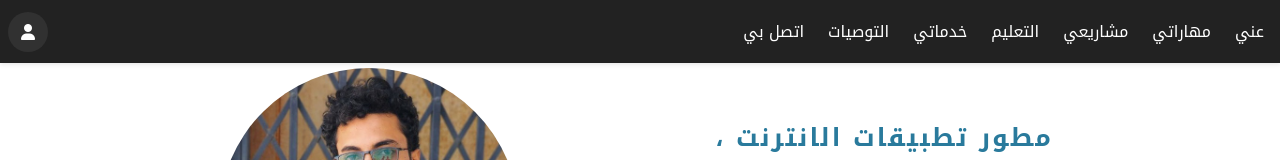
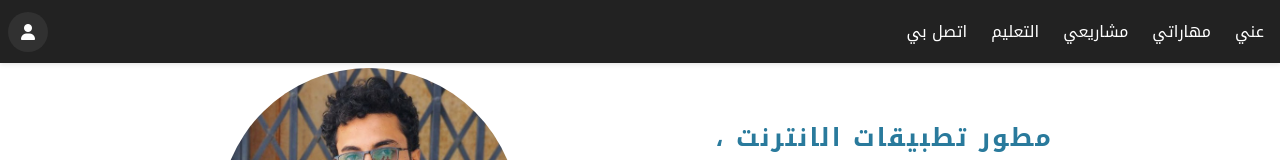
Before and after one commit to AsemNajee/Portfolio, a plain HTML site: page index.html in a window 1280 px wide. Shown: the top 160 px of the page. Drawn offline with Linux system fonts and the light colour scheme.

Commit message:
Update index.html

```diff
--- a/index.html
+++ b/index.html
@@ -25,8 +25,8 @@
             <li><a href="#skills">مهاراتي</a></li>
             <li><a href="#projects">مشاريعي</a></li>
             <li><a href="#education">التعليم</a></li>
-            <li><a href="#services">خدماتي</a></li>
-            <li><a href="#testimenials">التوصيات</a></li>
+<!--             <li><a href="#services">خدماتي</a></li>
+            <li><a href="#testimenials">التوصيات</a></li> -->
             <li><a href="#contact">اتصل بي</a></li>
          </ul>
       </nav>
```
